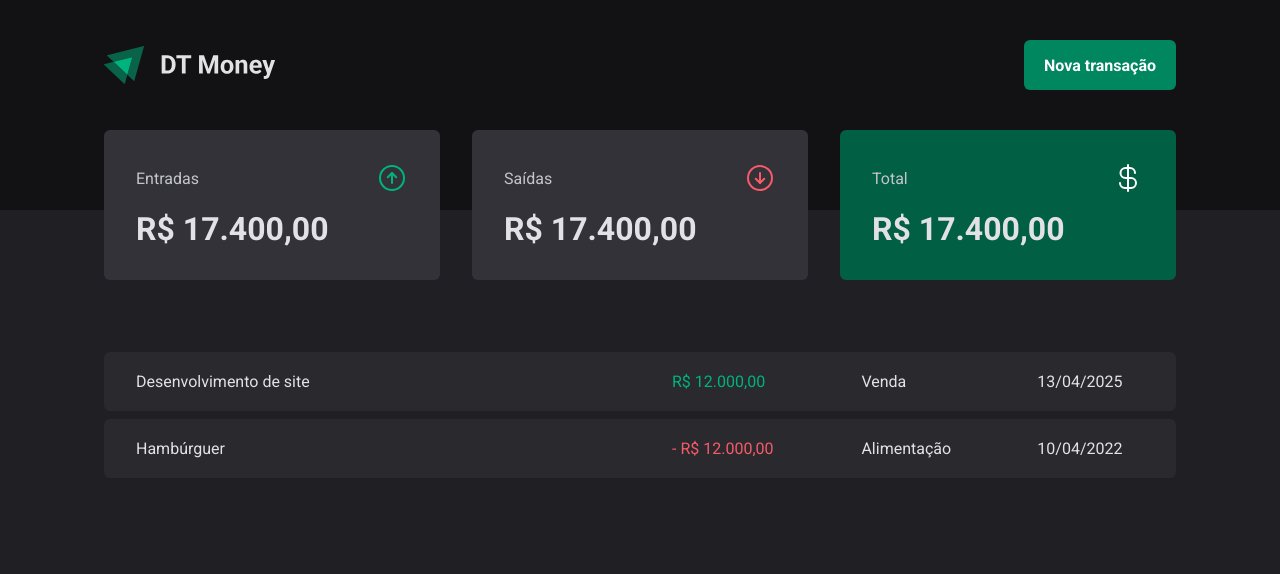
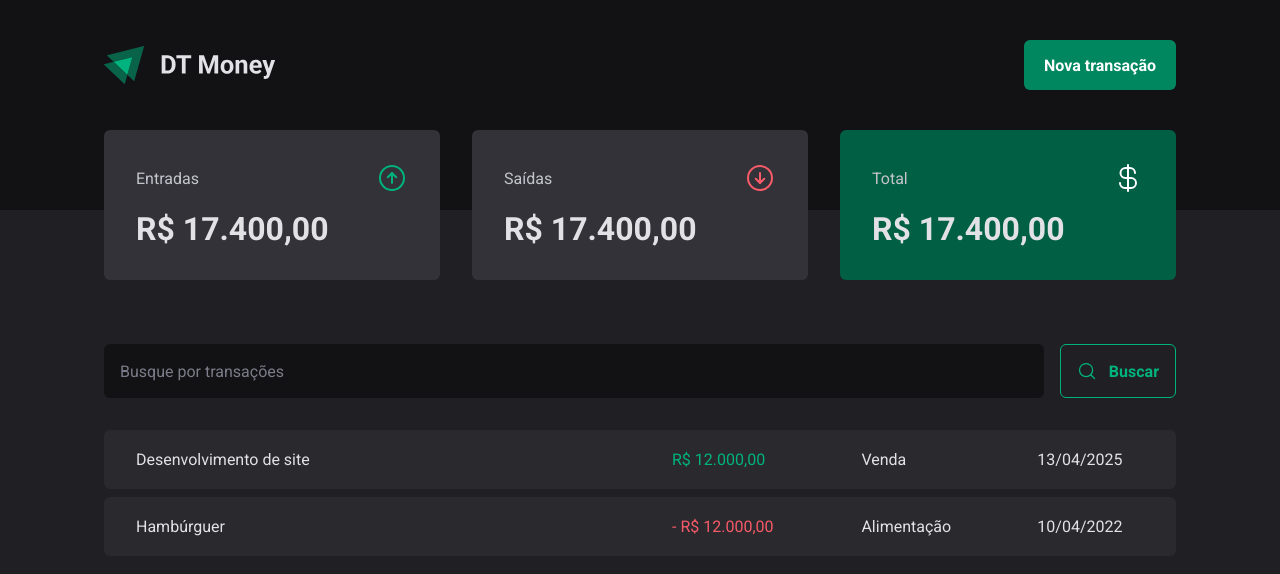
Before and after one commit to mauricioyansen/26-dt-money, a React (Vite) app: page / in a window 1280 px wide. Shown: the top 574 px of the page. Built offline with nearby package versions, Linux system fonts and the light colour scheme.

Commit message:
search form

```diff
--- /dev/null
+++ b/src/pages/Transactions/components/SearchForm/index.tsx
@@ -0,0 +1,14 @@
+import { MagnifyingGlass } from "phosphor-react";
+import { SearchFormContainer } from "./styles";
+
+export function SearchForm() {
+  return (
+    <SearchFormContainer>
+      <input type="text" placeholder="Busque por transações" />
+      <button type="submit">
+        <MagnifyingGlass size={20} />
+        Buscar
+      </button>
+    </SearchFormContainer>
+  );
+}
--- /dev/null
+++ b/src/pages/Transactions/components/SearchForm/styles.ts
@@ -0,0 +1,40 @@
+import styled from "styled-components";
+
+export const SearchFormContainer = styled.form`
+  display: flex;
+  gap: 1rem;
+
+  input {
+    flex: 1;
+    border-radius: 6px;
+    border: 0;
+    background: ${(p) => p.theme["gray-900"]};
+    color: ${(p) => p.theme["gray-300"]};
+    padding: 1rem;
+
+    &::placeholder {
+      color: ${(p) => p.theme["gray-500"]};
+    }
+  }
+
+  button {
+    display: flex;
+    align-items: center;
+    gap: 0.75rem;
+    border: 0;
+    padding: 1rem;
+    background: transparent;
+    border: 1px solid ${(p) => p.theme["green-300"]};
+    color: ${(p) => p.theme["green-300"]};
+    font-weight: bold;
+    border-radius: 6px;
+    transition: background-color 0.2s, color 0.2s, border-color 0.2s;
+    cursor: pointer;
+
+    &:hover {
+      background: ${(p) => p.theme["green-500"]};
+      border-color: ${(p) => p.theme["green-500"]};
+      color: ${(p) => p.theme.white};
+    }
+  }
+`;
--- a/src/pages/Transactions/index.tsx
+++ b/src/pages/Transactions/index.tsx
@@ -1,5 +1,6 @@
 import { Header } from "../../components/Header";
 import { Summary } from "../../components/Summary";
+import { SearchForm } from "./components/SearchForm";
 import {
   PriceHighLight,
   TransactionsContainer,
@@ -11,8 +12,8 @@
     <div>
       <Header />
       <Summary />
-
       <TransactionsContainer>
+      <SearchForm />
         <TransactionsTable>
           <tbody>
             <tr>
--- a/src/pages/Transactions/styles.ts
+++ b/src/pages/Transactions/styles.ts
@@ -11,7 +11,7 @@
   width: 100%;
   border-collapse: separate;
   border-spacing: 0 0.5rem;
-  /* margin: 1.5rem */
+  margin-top: 1.5rem;
 
   td {
     padding: 1.25rem 2rem;
```
